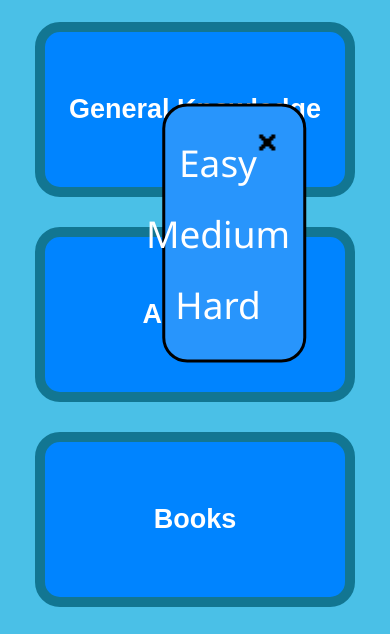
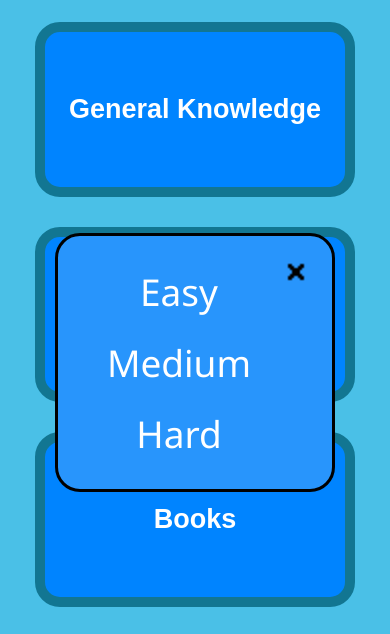
Before and after one commit to adbraun45/webtech, a plain HTML site: page index.html in a window 390 px wide. Both pictures are taken after a click on the button "General Knowledge". Shown: the part 105-739 px from the top of the page. Drawn offline with Linux system fonts and the light colour scheme.

Commit message:
fixed popup menu for mobile

```diff
--- a/stylesheet/index.css
+++ b/stylesheet/index.css
@@ -276,7 +276,7 @@ html, body {
         left: 10% !important;
         width: 80% !important;
     }
-    #category-select-menu {
+    #difficulty-select-menu {
         left: 50% !important;
         transform: translate(-50%, -0%) !important;
         width: 60% !important;
```
